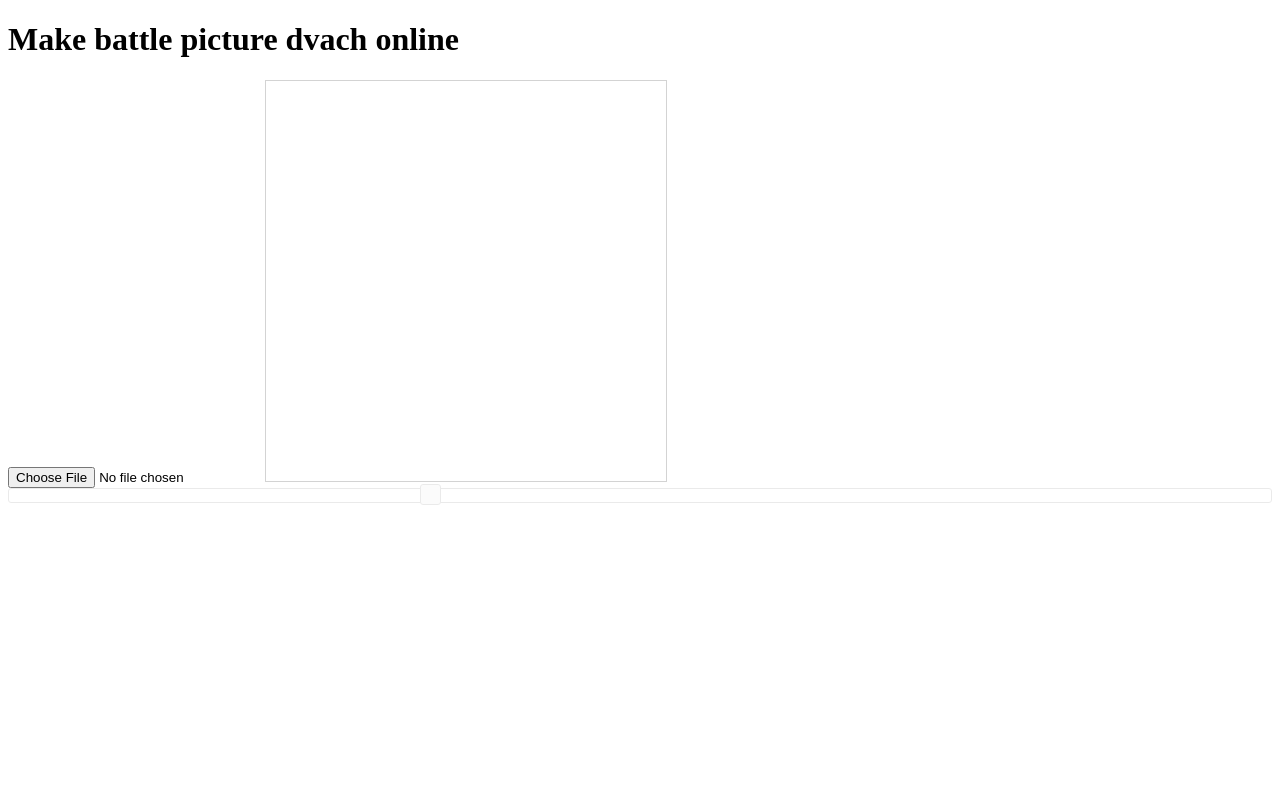
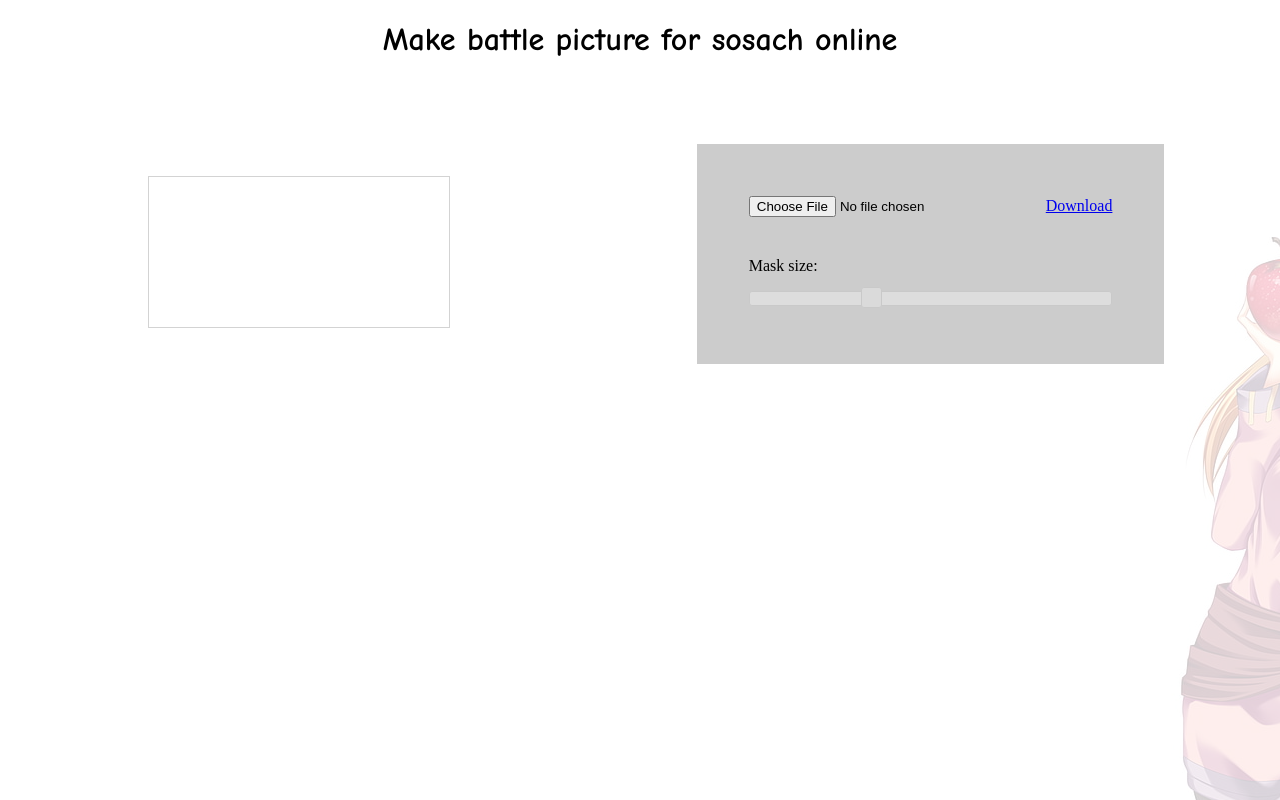
Before and after one commit to nautics889/battle_pics, a plain HTML site: page index.html in a window 1280 px wide. Drawn offline with nearby package versions, Linux system fonts and the light colour scheme.

Commit message:
Updated markup, added styles, button for download
UI is now fully usable, added ``src/styles.css`` and updated HTML markup,
created directory for assets and ``bg.png`` as a first asset.
Added checking for file extension before processing user's picture.

```diff
--- a/index.html
+++ b/index.html
@@ -5,15 +5,24 @@
 <script src="https://code.jquery.com/jquery-3.5.1.js" integrity="sha256-QWo7LDvxbWT2tbbQ97B53yJnYU3WhH/C8ycbRAkjPDc=" crossorigin="anonymous"></script>
 <script src="https://code.jquery.com/ui/1.12.0/jquery-ui.js" integrity="sha256-0YPKAwZP7Mp3ALMRVB2i8GXeEndvCq3eSl/WsAl1Ryk=" crossorigin="anonymous"></script>
 <link rel="stylesheet" href="http://ajax.googleapis.com/ajax/libs/jqueryui/1.8/themes/base/jquery-ui.css">
+<link rel="stylesheet" href="src/style.css">
 </head>
 <body>
 
-  <h1>Make battle picture dvach online</h1>
-  <div>
-    <input id="picFile" type="file">
-    <canvas id="myCanvas" width="400px" height="400px" style="border:1px solid #d3d3d3;">
+  <h1>Make battle picture for sosach online</h1>
+  <div class="wrapper">
+    <div>
+      <canvas id="imgCanvas" style="border:1px solid #d3d3d3;">
+    </div>
+    <div class="toolbar">
+      <input id="imgFileField" type="file">
+      <a id="download" download="" href="#">Download</a>
+      <div>
+        <p>Mask size:</p>
+        <div id="maskSizeSlider"></div>
+      </div>
+    </div>
   </div>
-  <div id="slider"></div>
   <script type="text/javascript" src="src/index.js"></script>
 
 </body>
--- a/src/index.js
+++ b/src/index.js
@@ -1,7 +1,14 @@
 const imgObj = new Image();
-const ctx = document.getElementById("myCanvas").getContext("2d");
+const ctx = document.getElementById("imgCanvas").getContext("2d");
 
-let moveXAmount =0;
+const maskColor = '#dddddd';
+
+let mimeTypesMap = new Map()
+mimeTypesMap.set("jpg", "image/jpeg");
+mimeTypesMap.set("jpeg", "image/jpeg");
+mimeTypesMap.set("png", "image/png");
+
+let moveXAmount = 0;
 let moveYAmount = 0;
 let isDragging = false;
 let prevX = 0;
@@ -20,14 +27,9 @@ let bottomVertexY;
 const topVertexYShiftCoef = 0.4;
 const bottomVertexYShiftCoef = 0.6;
 
-function handlePicture(e) {
-  imgObj.src = URL.createObjectURL(e.target.files[0]);
-  imgObj.onload = initialCanvasDraw;
-}
-
 function initialCanvasDraw() {
-  document.getElementById("myCanvas").width = imgObj.width;
-  document.getElementById("myCanvas").height = imgObj.height;
+  document.getElementById("imgCanvas").width = imgObj.width;
+  document.getElementById("imgCanvas").height = imgObj.height;
   ctx.drawImage(imgObj, 0, 0);
 
   // drawing mask in shape of speech cloud
@@ -42,7 +44,7 @@ function initialCanvasDraw() {
 
   ctx.beginPath();
   ctx.arc(circleX, circleY, circleRadius, 0, 2 * Math.PI, false);
-  ctx.fillStyle = '#dddddd';
+  ctx.fillStyle = maskColor;
   ctx.fill();
 
   // triangle
@@ -59,25 +61,25 @@ function initialCanvasDraw() {
   ctx.moveTo(leftVertexX, leftVertexY);
   ctx.lineTo(topVertexX, topVertexY);
   ctx.lineTo(bottomVertexX, bottomVertexY);
-  ctx.fillStyle = '#dddddd';
+  ctx.fillStyle = maskColor;
   ctx.fill();
 
-  $("#slider").slider("enable");
-  $("#slider").slider("value", 100);
+  $("#maskSizeSlider").slider("enable");
+  $("#maskSizeSlider").slider("value", 100);
 }
 
 function updateCanvas(resize = undefined) {
   if (resize === undefined) {
-    resize = $("#slider").slider('value');
+    resize = $("#maskSizeSlider").slider('value');
   }
-  ctx.clearRect(0, 0, $("#myCanvas").width(), $("#myCanvas").height());
+  ctx.clearRect(0, 0, $("#imgCanvas").width(), $("#imgCanvas").height());
   ctx.drawImage(imgObj, 0, 0, imgObj.width, imgObj.height);
 
   const coef = resize / 100;
 
   ctx.beginPath();
   ctx.arc(circleX + moveXAmount, circleY + moveYAmount, Math.floor(circleRadius * coef), 0, 2 * Math.PI, false);
-  ctx.fillStyle = '#dddddd';
+  ctx.fillStyle = maskColor;
   ctx.fill();
 
   ctx.beginPath();
@@ -89,13 +91,13 @@ function updateCanvas(resize = undefined) {
   ctx.moveTo(Math.floor(circleX - ((circleX - leftVertexX) * coef)) + moveXAmount, leftVertexY + moveYAmount);
   ctx.lineTo(topVertexX - deltaX + moveXAmount, topVertexY - deltaY + moveYAmount);
   ctx.lineTo(bottomVertexX - deltaX + moveXAmount, bottomVertexY + deltaY + moveYAmount);
-  ctx.fillStyle = '#dddddd';
+  ctx.fillStyle = maskColor;
   ctx.fill();
 }
 
 // control events
 
-$("#myCanvas").mousedown(function() {
+$("#imgCanvas").mousedown(function() {
   isDragging = true;
   prevX=0;
   prevY=0;
@@ -123,9 +125,26 @@ $(window).mousemove(function(event) {
 
 // file form and slider
 
-$("#picFile").change(handlePicture);
+$("#imgFileField").change(function (event) {
+  const filename = event.target.files[0].name;
+  if (!mimeTypesMap.has(filename.split(".")[filename.split(".").length - 1])) {
+    alert("Unable to upload this file.");
+    this.value = '';
+    return;
+  }
 
-$("#slider").slider({
+  document.getElementById("download").download = "battle_pic_" + filename;
+
+  imgObj.src = URL.createObjectURL(event.target.files[0]);
+  imgObj.onload = initialCanvasDraw;
+});
+
+$("#download").click(function(event) {
+  const ext = this.download.split(".")[this.download.split(".").length - 1];
+  this.href = document.getElementById("imgCanvas").toDataURL(mimeTypesMap.get(ext));
+})
+
+$("#maskSizeSlider").slider({
   value: 100,
   min: 50,
   max: 200,
@@ -136,4 +155,4 @@ $("#slider").slider({
   }
 });
 
-$("#slider").slider("disable");
+$("#maskSizeSlider").slider("disable");
--- /dev/null
+++ b/src/style.css
@@ -0,0 +1,38 @@
+body {
+  /* background: url("../assets/bg.png") no-repeat; */
+  background: linear-gradient(to bottom, rgba(255, 255, 255, 0.8) 0%, rgba(255, 255, 255, 0.8) 100%), url("../assets/bg.png") no-repeat;
+  background-color: #dddddd;
+}
+
+h1 {
+  font-family: "Comic Sans MS";
+  text-align: center;
+}
+
+/* #maskSizeSlider {
+  max-width: 0.5em;
+} */
+
+#foobar {
+  min-width: 300px;
+}
+
+.wrapper {
+  display: flex;
+  justify-content: space-around;
+  flex-wrap: wrap;
+}
+
+.wrapper > div {
+  margin: 4em;
+  padding: 2em;
+}
+
+.toolbar {
+  background: linear-gradient(to bottom, rgba(0, 0, 0, 0.2) 0%, rgba(0, 0, 0, 0.2) 100%);
+  max-height: 10em !important;
+}
+
+.toolbar > * {
+  margin: 20px;
+}
```
Also changed, not shown: assets/bg.png (added).
